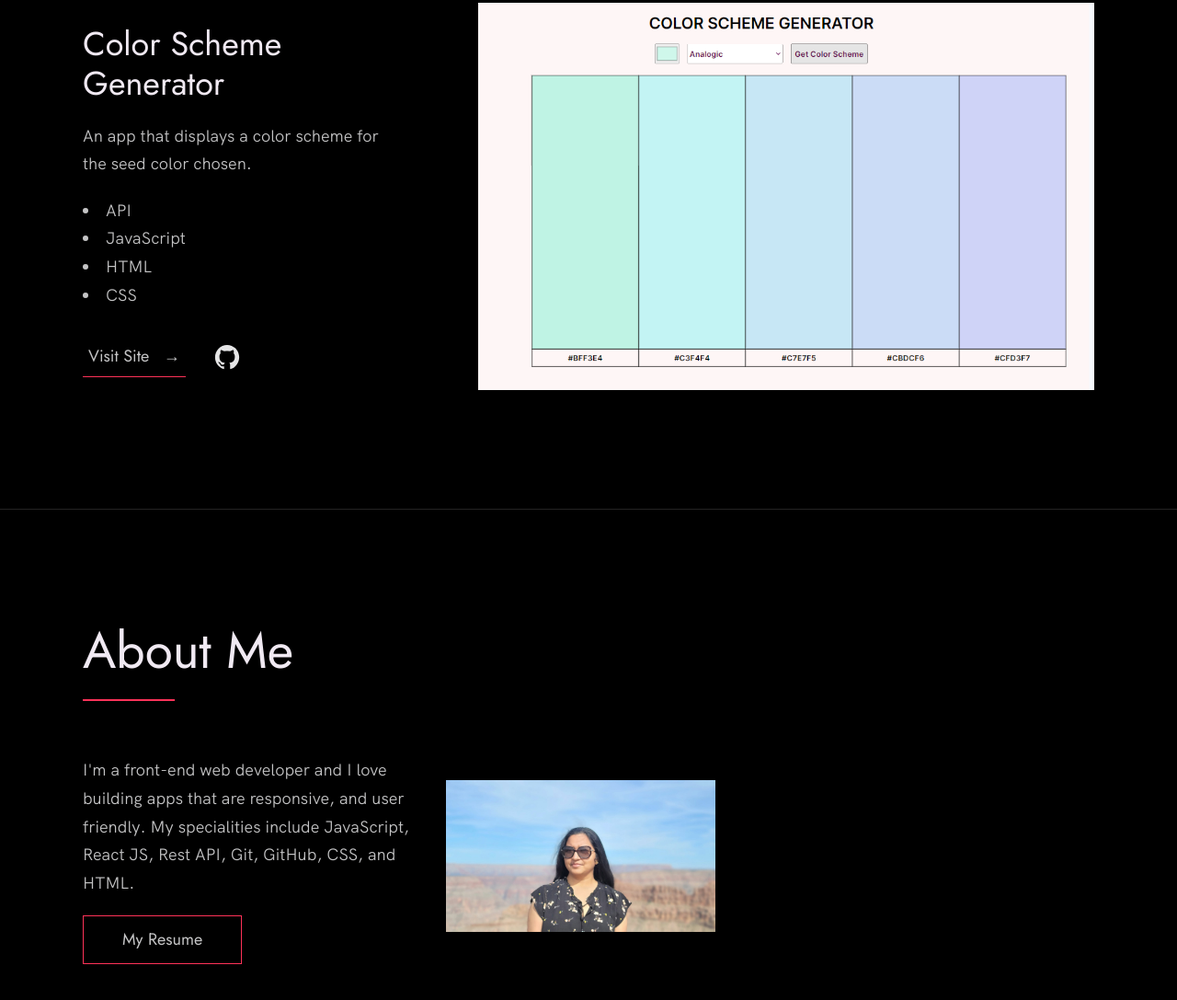
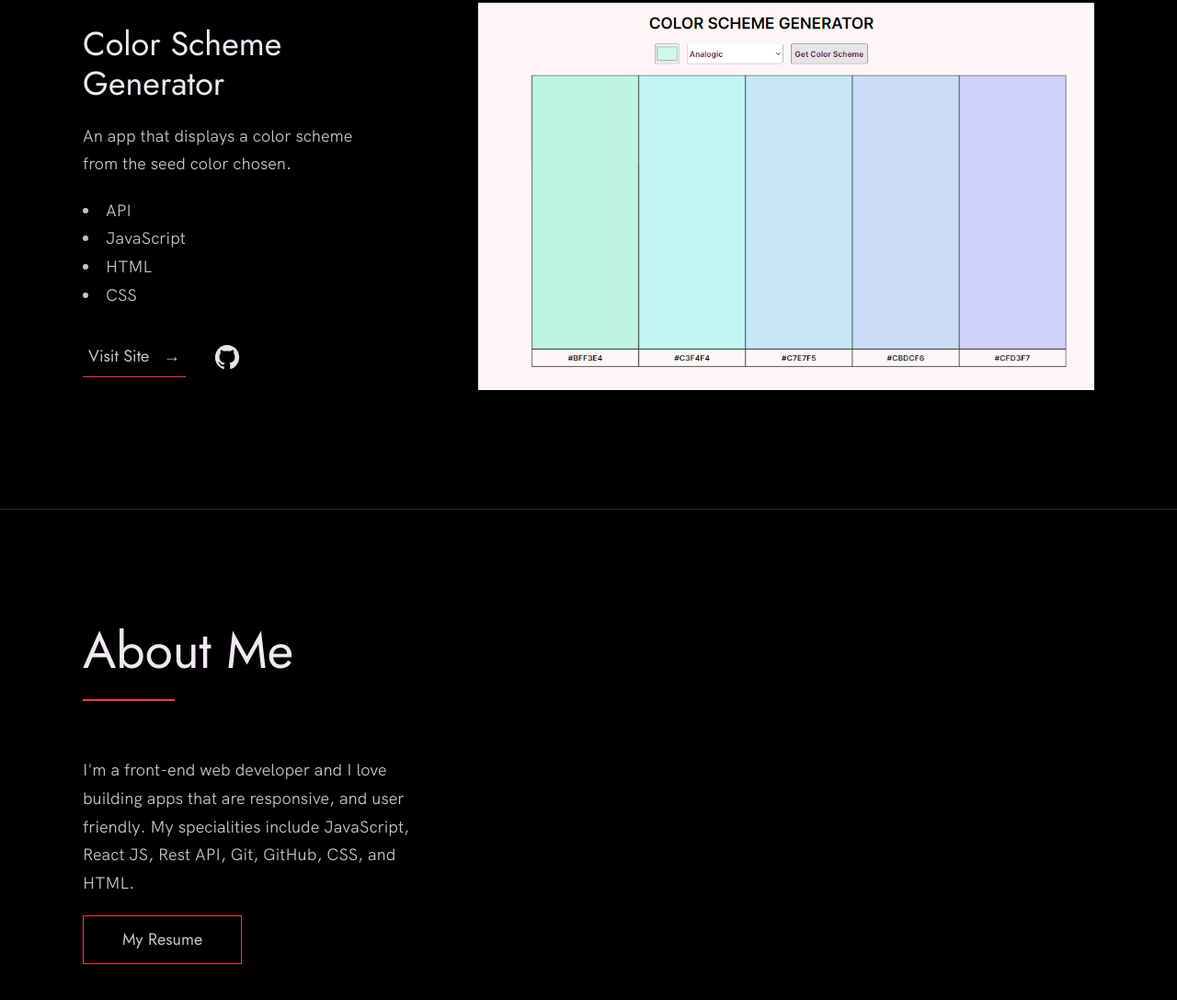
Before and after one commit to Nandhini0123/Portfolio, a website built with Vite: page index.html in a window 1280 px wide. Shown: the part 2617-3704 px from the top of the page at 92% size. Built offline with nearby package versions, Linux system fonts and the light colour scheme.

Commit message:
changes to resume

```diff
--- a/index.html
+++ b/index.html
@@ -115,7 +115,7 @@
             <div class="work__text">
               <h3>Color Scheme Generator</h3>
               <p>
-                An app that displays a color scheme for the seed color chosen.
+                An app that displays a color scheme from the seed color chosen.
               </p>
               <ul class="work__list">
                 <li>API</li>
@@ -159,7 +159,7 @@
 
           <div class="about__photo-container">
 
-            <img class="about__photo" src="./images/Nandhini.jpg" alt="" />
+            <img class="about__photo" src="" alt="" />
           </div>
         </div>
       </div>
```
Also changed, not shown: about-me.html (+3 -0 lines).
